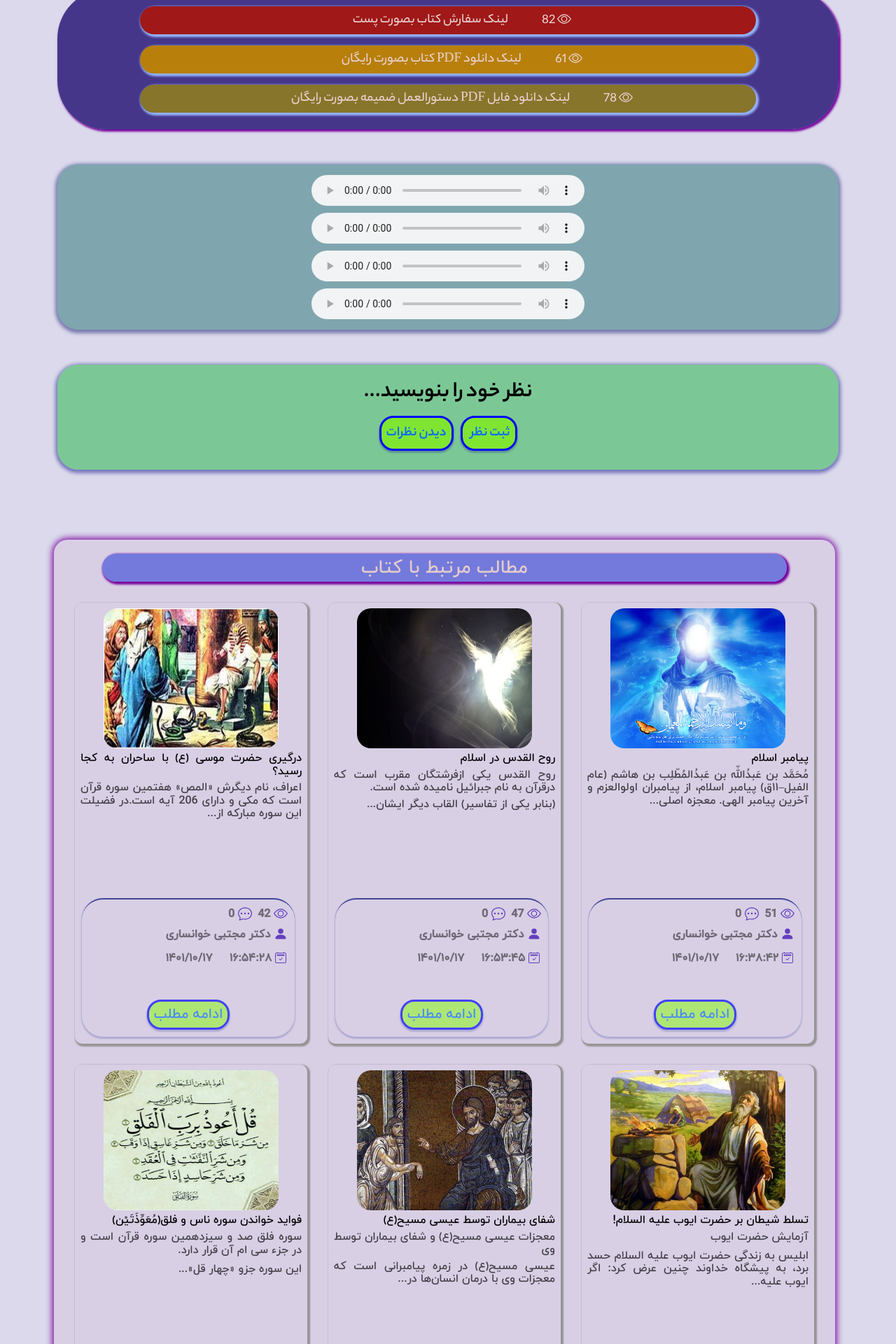
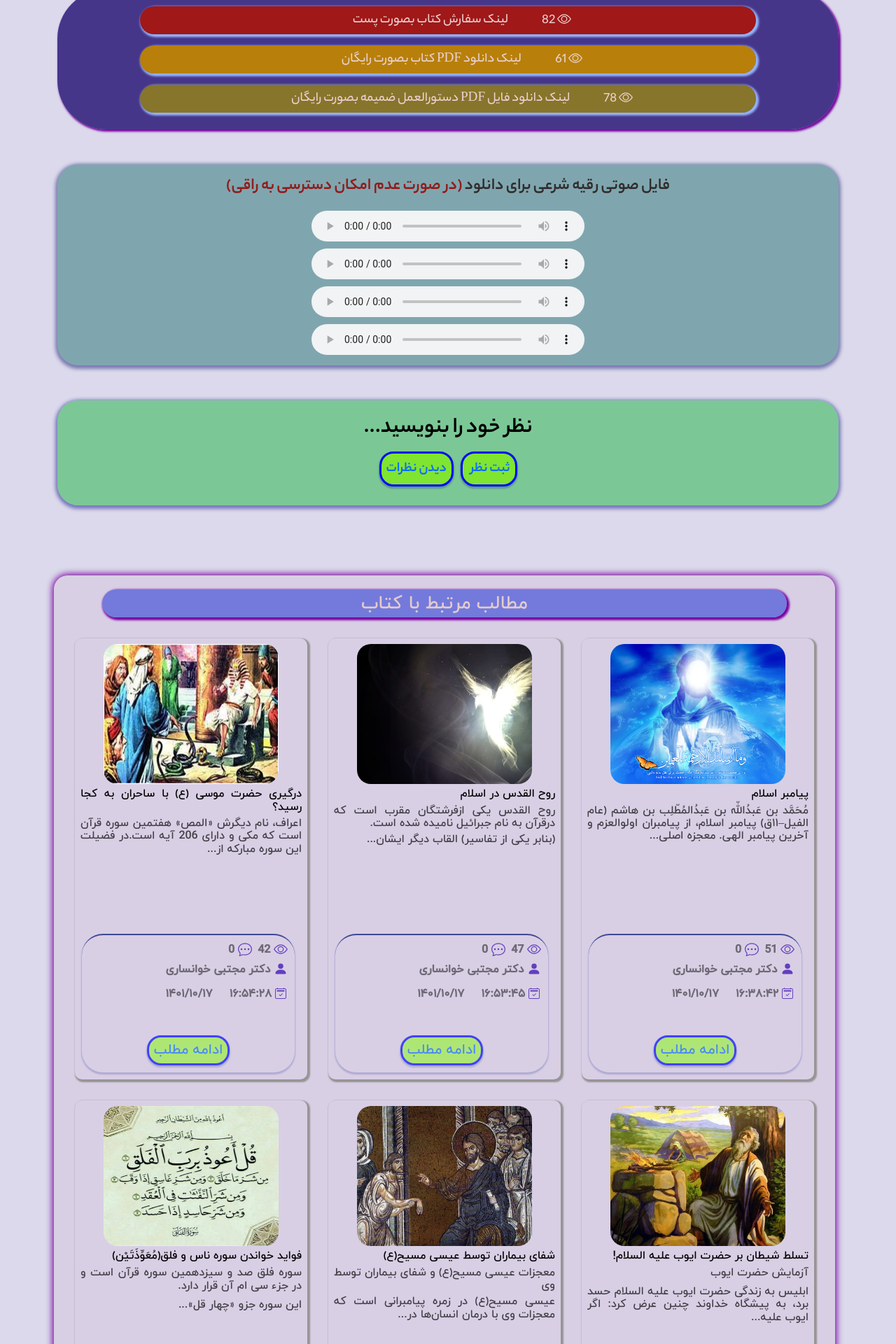
Before and after one commit to ALI736-WDS/Project-Site-Book, a PHP site: page / in a window 1280 px wide. Shown: the part 1630-3550 px from the top of the page at 70% size. Run offline with PHP 8.4, Linux system fonts and the light colour scheme; a user stored in the database is signed in; data comes from the database, SQL or seed files in the repository; data that the repository does not hold is empty; some libraries are stand-ins or nearby versions.

Commit message:
update div-audio and changes css

```diff
--- a/WDS/CSS/style.css
+++ b/WDS/CSS/style.css
@@ -12,7 +12,7 @@ div {
 main {
   background: #dbd9eb;
   width: 100vw;
-  height: 4100px;
+  height: 4400px;
   color: black;
   font-size: 1rem;
   text-align: right;
@@ -773,6 +773,16 @@ h3.title-blog {
   background: #7fa6af;
   box-shadow: 0px 2px 5px 3px rgba(27, 27, 119, 0.5);
   border-radius: 30px;
+}
+.title-audio {
+  padding: 7px;
+}
+.title-audio h2 {
+  font-size: 1.5rem;
+  color: #312d2d;
+}
+.title-audio h2 span{
+  color: #921c1c;
 }
 .audio audio {
   display: flex;
@@ -1429,7 +1439,7 @@ h3.title-blog {
 /*////////////////////////////////////////////////////////////*/
 @media (max-width: 992px) {
   main {
-    height: 4700px;
+    height: 5100px;
   }
 
   .etelaat_ketab {
@@ -1509,6 +1519,12 @@ h3.title-blog {
 /*////////////////////////////////////////////*/
 /*////////////////////////////////////////////*/
 @media (max-width: 768px) {
+  main {
+    height: 7200px;
+  }
+  .home-page-col {
+    width: 650px;
+  }
   .etelaat_ketab {
     display: flex;
     flex-direction: column;
--- a/WDS/blog/maghalat.php
+++ b/WDS/blog/maghalat.php
@@ -76,7 +76,9 @@ include '../includes/menu site.php';
 <html lang="fa" dir="rtl">
 <head>
 	<meta charset="UTF-8">
-	<meta http-equiv="" content="" >
+	<meta name="keywords" content="دانلود کتاب , کتاب , کتابسرا , مجتبی خوانساری و کتاب مجتبی خوانساری و شفای الهی و کتاب مجتبی خوانساری شفای الهی و کتاب مجتبی خوانساری بنام شفای الهی و شفا و الهی و روح القدس در اسلام و پیامبر اسلام و تسلط شیطان بر حضرت ایوب علیه السلام! و درگيرى حضرت موسى (ع) با ساحران به کجا رسید؟ و فواید خواندن سوره ناس و فلق(مُعَوِّذَتَیْن) و مسیح و شفای مرد دست خشکیده و روایات چشم زخم از پیامبر و " />
+	<meta name="description" content="دانلود کتاب دکتر مجتبی خوانساری بنام شفای الهی" />
+	<meta name="author" content="دکتر مجتبی خوانساری" />
 	<meta name="viewport" content="width=device-width , initial-scale=1.0" >
 		<title> مقالات </title>
 
--- a/index.php
+++ b/index.php
@@ -35,14 +35,13 @@ include 'WDS/includes/menu main site.php';
 
 <head>
 	<meta charset="UTF-8" />
-	<meta name="viewport" content="width=800px, initial-scale=1.0">
 	<meta name="keywords" content="دانلود کتاب , کتاب , کتابسرا , مجتبی خوانساری و کتاب مجتبی خوانساری و شفای الهی و کتاب مجتبی خوانساری شفای الهی و کتاب مجتبی خوانساری بنام شفای الهی و شفا و الهی و روح القدس در اسلام و پیامبر اسلام و تسلط شیطان بر حضرت ایوب علیه السلام! و درگيرى حضرت موسى (ع) با ساحران به کجا رسید؟ و فواید خواندن سوره ناس و فلق(مُعَوِّذَتَیْن) و مسیح و شفای مرد دست خشکیده و روایات چشم زخم از پیامبر و " />
-	<meta name="description" content="دانلود کتاب مجتبی خوانساری بنام شفای الهی" />
-	<meta name="author" content="مجتبی خوانساری" />
-	<meta name="viewport" content="width=800px, initial-scale=1.0">
+	<meta name="description" content="دانلود کتاب دکتر مجتبی خوانساری بنام شفای الهی" />
+	<meta name="author" content="دکتر مجتبی خوانساری" />
+	<meta name="viewport" content="width=device-width , initial-scale=1.0">
 
 
-	<title> دانلود کتاب مجتبی خوانساری - شفای الهی </title>
+	<title> دانلود کتاب دکتر مجتبی خوانساری - شفای الهی </title>
 
 	<link rel="shortcut icon" href="./WDS/Image/Jeld Ketab.jpg">
 
@@ -72,7 +71,7 @@ include 'WDS/includes/menu main site.php';
 		</div>
 	</div>
 
-	<main class="col-lg-12">
+	<main class="home-page-col col-lg-12">
 		<div class="container">
 
 			<div class="clock"></div>
@@ -159,6 +158,7 @@ include 'WDS/includes/menu main site.php';
 			<!--//////////////////////////////////////////////////////////////////////////////-->
 
 			<div class="audio">
+				<div class="title-audio"><h2>  فایل صوتی رقیه شرعی برای دانلود <span> (در صورت عدم امکان دسترسی به راقی) </span></h2></div>
 				<audio controls>
 					<source src="./WDS/download/audio/4_5803157092193799764.mp3" type="audio/mpeg">
 				</audio>
```
